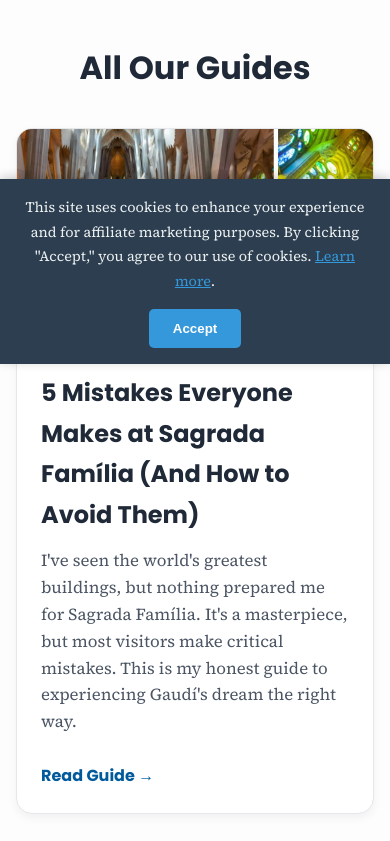
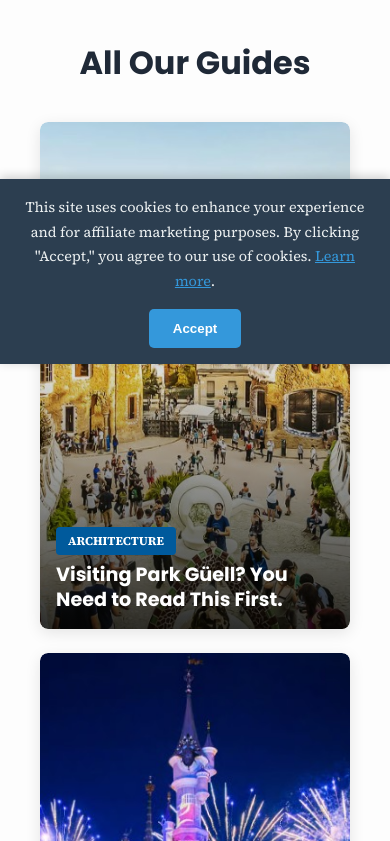
Before and after one commit to carvalhogomesag/unveiled-guides, an Eleventy site: page content/index.njk in a window 390 px wide. Shown: the part 480-1321 px from the top of the page. Built offline with nearby package versions, Linux system fonts and the light colour scheme; Eleventy itself is replaced by a stand-in of ours; files that its build step writes are made by us from their sources.

Commit message:
alteração do visual do site, inclusão de categorias

```diff
--- a/content/index.njk
+++ b/content/index.njk
@@ -3,22 +3,22 @@
 layout: "base.njk"
 ---
 
-{# ESTA VERSÃO NÃO TEM A SECÇÃO "HERO" DUPLICADA #}
-{# ELA APENAS MOSTRA A GRELHA DE ARTIGOS #}
+{# Título da secção principal de guias #}
+<h2 class="section-title">All Our Guides</h2>
 
-<h3 class="section-title">All Our Guides</h3>
-
+{# A nossa nova grelha de cards, agora com classes CSS atualizadas #}
 <div class="guides-grid">
     {% for post in collections.post %}
-        <a href="{{ post.url }}" class="card-link">
-            <article class="card">
-                <div class="card-image-wrapper">
-                    <img src="{{ post.data.featuredImage }}" alt="{{ post.data.title }}" class="card-image">
-                </div>
-                <div class="card-content">
-                    <h3 class="card-title">{{ post.data.title }}</h3>
-                    <p class="card-summary">{{ post.data.summary }}</p>
-                    <span class="card-read-more">Read Guide →</span>
+        {# Cada card é um link para o artigo completo #}
+        <a href="{{ post.url }}" class="guide-card-link">
+            {# A imagem de fundo é definida dinamicamente a partir do front matter #}
+            <article class="guide-card" style="background-image: url('{{ post.data.featuredImage }}');">
+                <div class="guide-card-content">
+                    {# Apenas mostra a categoria se ela existir no front matter #}
+                    {% if post.data.category %}
+                        <span class="guide-card-category">{{ post.data.category }}</span>
+                    {% endif %}
+                    <h3 class="guide-card-title">{{ post.data.title }}</h3>
                 </div>
             </article>
         </a>
--- a/content/posts/barcelona-park-guell-mistakes-guide.md
+++ b/content/posts/barcelona-park-guell-mistakes-guide.md
@@ -2,11 +2,13 @@
 title: "Visiting Park Güell? You Need to Read This First."
 layout: "post.njk"
 date: "2024-07-26"
+draft: false
+category: "Architecture"
 tags:
   - post
   - Barcelona
   - Architecture
-  - UNESCO
+  - unesco
   - Travel Tips
 templateEngineOverride: md, njk
 featuredImage: "/images/barcelona-park-guell-lizard.jpg"
--- a/content/posts/belem-golden-age-guide.md
+++ b/content/posts/belem-golden-age-guide.md
@@ -2,17 +2,20 @@
 title: "The Church Built on Spice & Gold: An Insider's Guide to Belém"
 layout: "post.njk"
 date: "2024-07-20"
+draft: false
+category: "History"
 tags:
   - post
   - Lisbon
   - History
   - Architecture
-  - UNESCO
-templateEngineOverride: md, njk
+  - unesco
 featuredImage: "/images/jeronimos-cloister-hero.jpg"
 summary: "Explore the heart of Portugal's Golden Age. Understand why Jerónimos Monastery was built with the profits of spices and how this riverside district tells a story of global discovery."
+sidebar:
+  title: "Top Lisbon Experiences"
+  query: "Lisbon"
 ---
-
 ![O claustro do Mosteiro dos Jerónimos banhado pelo sol da tarde](/images/jeronimos-cloister-hero.jpg)
 
 Every tourist in Lisbon goes to Belém. You've seen the pictures: the magnificent Jerónimos Monastery, the iconic Belém Tower, and the legendary queue for a custard tart. It's easy to go, take a few photos, and tick the boxes. But most people miss the epic story that this riverside district tells.
--- a/content/posts/belem-jeronimos-monastery-guide.md
+++ b/content/posts/belem-jeronimos-monastery-guide.md
@@ -3,6 +3,7 @@
 layout: "post.njk"
 date: "2024-05-22"
 draft: false
+category: "Travel Tips"
 tags:
   - post
   - Lisbon
--- a/content/posts/dubai-burj-khalifa-no-traps-guide.md
+++ b/content/posts/dubai-burj-khalifa-no-traps-guide.md
@@ -2,12 +2,13 @@
 title: "Burj Khalifa Without the Traps: Your 2024 Insider's Guide"
 layout: "post.njk"
 date: "2024-07-22"
+draft: false
+category: "Travel Tips"
 tags:
   - post
   - Dubai
   - Travel Tips
   - Architecture
-templateEngineOverride: md, njk
 featuredImage: "/images/dubai-burj-khalifa-view.jpg"
 summary: "Visiting the world's tallest building? Don't fall into the common tourist traps. Learn the difference between the observation decks and why a specific ticket is the key to a truly premium experience."
 sidebar:
--- a/content/posts/lisbon-airport-transfer-guide.md
+++ b/content/posts/lisbon-airport-transfer-guide.md
@@ -2,13 +2,17 @@
 title: "Landing in Lisbon: A Local's Guide to Navigating the Airport Arrival"
 layout: "post.njk"
 date: "2024-07-20"
+draft: false
+category: "Travel Tips"
 tags:
   - post
   - Lisbon
   - Travel Tips
-templateEngineOverride: md, njk
 featuredImage: "/images/lisbon-airport-arrival.jpg"
 summary: "You've landed in Lisbon, now what? We break down the real pros and cons of taxis, ride-sharing, and public transport from the airport, and reveal the one option seasoned travelers prefer."
+sidebar:
+  title: "Explore Lisbon"
+  query: "Lisbon"
 ---
 
 ![Vista do átrio de chegadas do Aeroporto de Lisboa com viajantes](/images/lisbon-airport-arrival.jpg)
--- a/content/posts/lisbon-card-guide.md
+++ b/content/posts/lisbon-card-guide.md
@@ -2,15 +2,19 @@
 title: "The Key to Lisbon? An Honest Review of the Lisboa Card"
 layout: "post.njk"
 date: "2024-07-22"
+draft: false
+category: "Travel Tips"
 tags:
   - post
   - Lisbon
   - Travel Tips
-  - UNESCO
+  - unesco
   - History
-templateEngineOverride: md, njk
 featuredImage: "/images/lisboa-card-attractions.jpg"
 summary: "Does the Lisboa Card actually save you time and money? We break down the benefits, from free transport to skip-the-line access at top attractions, to help you decide if it's the right choice for your trip."
+sidebar:
+  title: "Top Lisbon Attractions"
+  query: "Lisbon"
 ---
 
 ![Montagem de imagens mostrando o Lisboa Card e atrações como o Mosteiro dos Jerónimos e a Torre de Belém](/images/lisboa-card-attractions.jpg)
--- a/content/posts/lisbon-oceanarium-guide.md
+++ b/content/posts/lisbon-oceanarium-guide.md
@@ -2,14 +2,18 @@
 title: "Beyond the Glass: A Guide to Lisbon's World-Class Oceanarium"
 layout: "post.njk"
 date: "2024-07-20"
+draft: false
+category: "Family"
 tags:
   - post
   - Lisbon
   - Family
   - Architecture
-templateEngineOverride: md, njk
 featuredImage: "/images/lisbon-oceanarium-main.jpg"
 summary: "Dive into one of the world's most impressive aquariums. Learn about the unique 'one ocean' concept and the story behind its incredible design before your visit to Lisbon's Oceanário."
+sidebar:
+  title: "More Lisbon Attractions"
+  query: "Lisbon"
 ---
 
 ![Vista do tanque central do Oceanário de Lisboa, com raias e tubarões](/images/lisbon-oceanarium-main.jpg)
--- a/content/posts/lisbon-tagus-river-history-cruise.md
+++ b/content/posts/lisbon-tagus-river-history-cruise.md
@@ -2,14 +2,18 @@
 title: "Sailing Through History: Why a Tagus River Cruise is Essential in Lisbon"
 layout: "post.njk"
 date: "2024-07-21"
+draft: false
+category: "Boat Trips"
 tags:
   - post
   - Lisbon
   - History
   - Boat Trips
-templateEngineOverride: md, njk
 featuredImage: "/images/tagus-river-sunset-cruise.jpg"
 summary: "Lisbon's soul is tied to the Tagus River. Discover the history that unfolded on these waters, from Roman legions to the caravels of legendary explorers, and learn the best way to experience it today."
+sidebar:
+  title: "Top Lisbon Cruises"
+  query: "Lisbon river cruise"
 ---
 
 ![Veleiro no Rio Tejo ao pôr do sol, com a Ponte 25 de Abril ao fundo](/images/tagus-river-sunset-cruise.jpg)
--- a/content/posts/moulin-rouge-paris-guide.md
+++ b/content/posts/moulin-rouge-paris-guide.md
@@ -3,6 +3,7 @@
 layout: "post.njk"
 date: "2024-05-23"
 draft: false
+category: "Travel Tips"
 tags:
   - post
   - Paris
@@ -14,7 +15,6 @@
   title: "Iconic Paris Shows"
   query: "Paris shows"
 ---
-
 ![O icónico moinho de vento vermelho do Moulin Rouge iluminado à noite em Paris.](/images/moulin-rouge-paris.jpg)
 
 Paris. The word itself conjures images of twinkling lights, walks along the Seine, and the enigmatic smile of the Mona Lisa. And if you're anything like me, and you've seen *that* movie, one image burns brighter than all others: the legendary Moulin Rouge.
--- a/content/posts/paris-common-mistakes-guide.md
+++ b/content/posts/paris-common-mistakes-guide.md
@@ -2,13 +2,14 @@
 title: "5 Tourist Traps to Avoid in Paris (A Local's Guide)"
 layout: "post.njk"
 date: "2024-07-23"
+draft: false
+category: "Travel Tips"
 tags:
   - post
   - Paris
   - Travel Tips
   - History
-  - UNESCO
-templateEngineOverride: md, njk
+  - unesco
 featuredImage: "/images/paris-rooftops-eiffel.jpg"
 summary: "Visiting the City of Light? Don't let common mistakes ruin your trip. From dining in the wrong places to wasting hours in queues, here are 5 essential tips for a seamless Paris experience."
 sidebar:
--- a/content/posts/paris-historical-curiosities-guide.md
+++ b/content/posts/paris-historical-curiosities-guide.md
@@ -1,8 +1,9 @@
 ---
 title: "10 Paris Secrets Hiding in Plain Sight (Don't Visit Until You Know These)"
 layout: "post.njk"
-date: "2025-05-25"
+date: "2024-05-25"
 draft: false
+category: "History"
 tags:
   - post
   - Paris
--- a/content/posts/paris-seine-river-cruise-guide.md
+++ b/content/posts/paris-seine-river-cruise-guide.md
@@ -3,6 +3,7 @@
 layout: "post.njk"
 date: "2023-10-26"
 draft: false
+category: "Architecture"
 tags:
   - post
   - Paris
--- a/content/posts/pena-palace-guide.md
+++ b/content/posts/pena-palace-guide.md
@@ -2,13 +2,19 @@
 title: "Don't Visit Pena Palace Until You Read This: A Historian's Guide"
 layout: "post.njk"
 date: "2024-05-21"
+draft: false
+category: "Palaces"
 tags:
   - post
   - Sintra
   - Palaces
-templateEngineOverride: md, njk
+  - History
+  - Architecture
 featuredImage: "/images/pena-palace-hero.jpg"
 summary: "Discover the secrets of Sintra's fairytale castle, a 19th-century masterpiece of Romanticism born from a king's imagination. Learn the meaning behind its colors and architecture before you go."
+sidebar:
+  title: "Top Sintra Experiences"
+  query: "Sintra"
 ---
 
 ![Vista do Palácio da Pena num dia de sol](/images/pena-palace-hero.jpg)
--- a/content/posts/sagrada-familia-barcelona-mistakes-guide.md
+++ b/content/posts/sagrada-familia-barcelona-mistakes-guide.md
@@ -1,8 +1,9 @@
 ---
 title: "5 Mistakes Everyone Makes at Sagrada Família (And How to Avoid Them)"
 layout: "post.njk"
-date: "2025-06-30"
+date: "2024-06-30"
 draft: false
+category: "Travel Tips"
 tags:
   - post
   - Barcelona
--- a/content/posts/vatican-common-mistakes-guide.md
+++ b/content/posts/vatican-common-mistakes-guide.md
@@ -2,14 +2,15 @@
 title: "Don't Make This One Mistake at the Vatican (A Guide's Tips)"
 layout: "post.njk"
 date: "2024-07-24"
+draft: false
+category: "Travel Tips"
 tags:
   - post
   - Rome
   - Vatican
   - Travel Tips
   - History
-  - UNESCO
-templateEngineOverride: md, njk
+  - unesco
 featuredImage: "/images/vatican-sistine-chapel-ceiling.jpg"
 summary: "The Vatican is breathtaking, but one simple mistake can get you denied entry. Learn the crucial dress code rule and other essential tips for a seamless visit to the Sistine Chapel and Vatican Museums."
 sidebar:
--- a/public/css/style.css
+++ b/public/css/style.css
@@ -729,3 +729,100 @@
         text-align: center;
     }
 }
+
+/* =========================================
+   Guide Card Grid Styles (New Design)
+   ========================================= */
+
+.guides-grid {
+    display: grid;
+    grid-template-columns: 1fr; /* Uma coluna em mobile */
+    gap: 1.5rem;
+    max-width: 1200px;
+    margin: 2rem auto; /* Centraliza a grelha */
+    padding: 0 1.5rem;
+}
+
+/* Layout de 2 colunas para tablets */
+@media (min-width: 600px) {
+    .guides-grid {
+        grid-template-columns: repeat(2, 1fr);
+    }
+}
+
+/* Layout de 3 colunas para desktops */
+@media (min-width: 900px) {
+    .guides-grid {
+        grid-template-columns: repeat(3, 1fr);
+    }
+}
+
+.guide-card-link {
+    text-decoration: none;
+    color: inherit;
+    display: block;
+    overflow: hidden; /* Garante que o efeito de zoom não ultrapasse as bordas */
+    border-radius: 8px;
+    box-shadow: 0 4px 15px rgba(0,0,0,0.1);
+    transition: transform 0.3s ease, box-shadow 0.3s ease;
+}
+
+.guide-card-link:hover {
+    transform: translateY(-5px);
+    box-shadow: 0 8px 25px rgba(0,0,0,0.15);
+}
+
+.guide-card {
+    position: relative;
+    width: 100%;
+    padding-top: 125%; /* Cria um aspect ratio de 4:5 (altura é 125% da largura) */
+    background-size: cover;
+    background-position: center;
+    border-radius: 8px;
+    display: flex;
+    flex-direction: column;
+    justify-content: flex-end; /* Alinha o conteúdo em baixo */
+    transition: transform 0.4s ease;
+}
+
+.guide-card-link:hover .guide-card {
+    transform: scale(1.05); /* Efeito de zoom na imagem */
+}
+
+/* Sobreposição escura para legibilidade do texto */
+.guide-card::after {
+    content: '';
+    position: absolute;
+    top: 0;
+    left: 0;
+    width: 100%;
+    height: 100%;
+    background: linear-gradient(to top, rgba(0,0,0,0.8) 0%, rgba(0,0,0,0) 60%);
+    border-radius: 8px;
+}
+
+.guide-card-content {
+    position: relative; /* Garante que o conteúdo fique acima da sobreposição */
+    z-index: 2;
+    padding: 1rem;
+    color: #ffffff;
+}
+
+.guide-card-category {
+    display: inline-block;
+    background-color: var(--primary-blue); /* Usa a nossa cor primária da marca */
+    color: #ffffff;
+    padding: 0.25rem 0.75rem;
+    border-radius: 4px;
+    font-size: 0.75rem;
+    font-weight: bold;
+    text-transform: uppercase;
+    margin-bottom: 0.5rem;
+}
+
+.guide-card-title {
+    font-family: 'Poppins', sans-serif; /* Uma fonte mais moderna para títulos de card */
+    font-size: 1.2rem;
+    line-height: 1.3;
+    margin: 0;
+}
```
Also changed, not shown: content/posts/disneyland-paris-mistakes-guide.md (+2 -1 lines).
